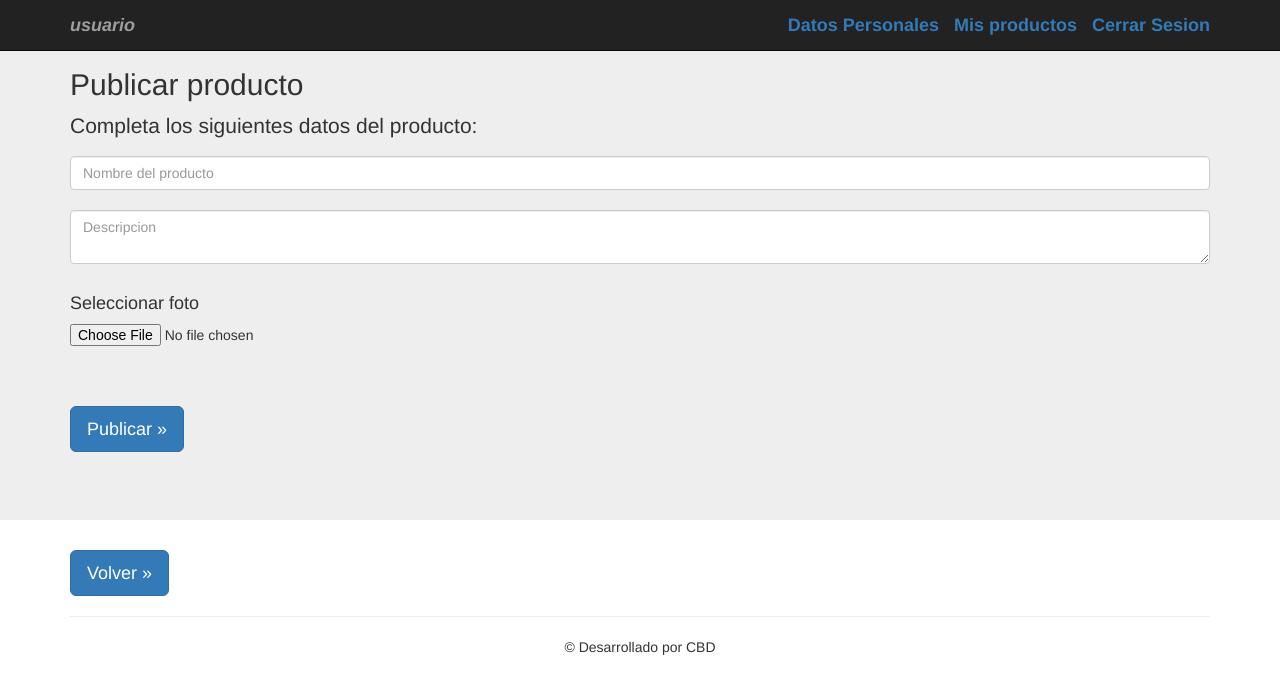
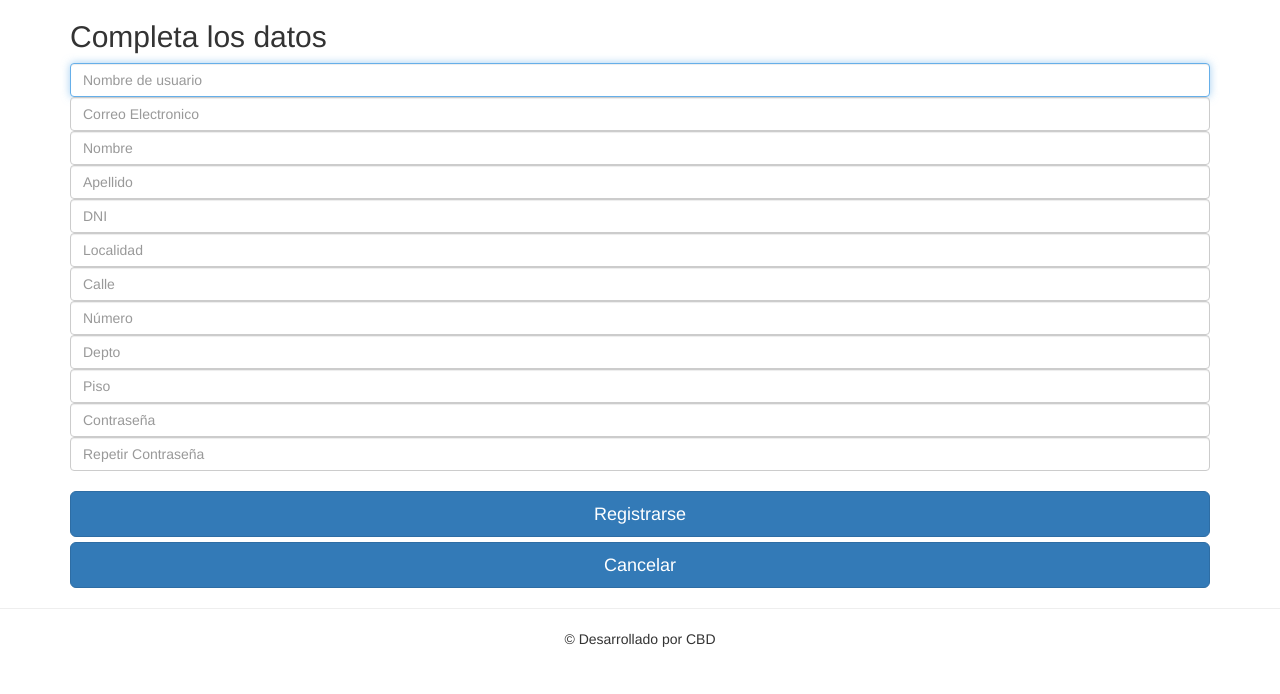
Before and after one commit to sborrillo/CBD-Software, a PHP site: page /publicar_form.php in a window 1280 px wide. Shown: the top 694 px of the page. Run offline with PHP 8.4, Linux system fonts and the light colour scheme; a user stored in the database is signed in; some libraries are stand-ins or nearby versions.

Commit message:
Update publicar_form.php

```diff
--- a/bestnid/publicar_form.php
+++ b/bestnid/publicar_form.php
@@ -1,4 +1,6 @@
-<?php session_start(); ?>
+<?php
+	session_start();
+?>
 <!DOCTYPE html>
 <html lang="en">
   <head>
@@ -10,13 +12,13 @@
     <meta name="author" content="">
     <link rel="icon" href="../../bestnid-logo.png">
 
-    <title>BestNid</title>
+    <title>BestNid - Registrarse</title>
 
     <!-- Bootstrap core CSS -->
-    <link href="bootstrap/css/bootstrap.min.css" rel="stylesheet">
+    <link href="../bootstrap/css/bootstrap.min.css" rel="stylesheet">
 
     <!-- Custom styles for this template -->
-    <link href="jumbotron.css" rel="stylesheet">
+    <link href="../bootstrap/css/signin.css" rel="stylesheet">
 
     <!-- Just for debugging purposes. Don't actually copy these 2 lines! -->
     <!--[if lt IE 9]><script src="../../assets/js/ie8-responsive-file-warning.js"></script><![endif]-->
@@ -31,65 +33,59 @@
 
   <body>
 
-    <nav class="navbar navbar-inverse navbar-fixed-top">
-      <div class="container">
-        <div class="navbar-header">
-          <button type="button" class="navbar-toggle collapsed" data-toggle="collapse" data-target="#navbar" aria-expanded="false" aria-controls="navbar">
-            <span class="sr-only">Toggle navigation</span>
-            <span class="icon-bar"></span>
-            <span class="icon-bar"></span>
-            <span class="icon-bar"></span>
-          </button>
-	  <b class="navbar-brand navbar-right" id="bienvenido"><i><?php echo $_SESSION['login_user']; ?></i></b>
-        </div>
-        <div id="navbar" class="navbar-collapse collapse">
-	   <b class="navbar-brand navbar-right" id="logout"><a href="logout.php">Cerrar Sesion</a></b>
-	   <b class="navbar-brand navbar-right" id="products"><a href="myproductos.php">Mis productos</a></b>
-	   <b class="navbar-brand navbar-right" id="products"><a href="#">Datos Personales</a></b>
-        </div><!--/.navbar-collapse -->
-      </div>
-    </nav>
+    <div class="container">
+      <form class="form-signin" method="POST" action="register.php">
+        <h2 class="form-signin-heading">Completa los datos</h2>
+		<label for="username" class="sr-only">Nombre de usuario</label>
+		<input type="text" name="username" class="form-control" placeholder="Nombre de usuario" required autofocus>
+        <label for="inputEmail" class="sr-only">Correo Electronico</label>
+        <input type="email" id="inputEmail" name="email" class="form-control" placeholder="Correo Electronico" required>
+		<label for="inputName" class="sr-only">Nombre</label>
+        <input type="text" id="inputName" name="name" class="form-control" placeholder="Nombre" required>
+		<label for="inputLastName" class="sr-only">Apellido</label>
+        <input type="text" id="inputLastName" name="lastName" class="form-control" placeholder="Apellido" required>
+		<label for="inputDni" class="sr-only">DNI</label>
+        <input type="number" id="inputDni" name="dni" maxlength=7 class="form-control" placeholder="DNI" required>
+		<label for="inputCity" class="sr-only">Localidad</label>
+        <input type="text" id="inputCity" name="city" class="form-control" placeholder="Localidad" required>
+		<label for="inputStreet" class="sr-only">Calle</label>
+        <input type="text" id="inputStreet" name="street" class="form-control" placeholder="Calle" required>
+		<label for="inputNumber" class="sr-only">Número</label>
+        <input type="number" id="inputNumber" name="number" class="form-control" placeholder="Número" required>
+		<label for="inputDepto" class="sr-only">Depto</label>
+        <input type="text" id="inputDepto" name="depto" class="form-control" placeholder="Depto">
+		<label for="inputFloor" class="sr-only">Piso</label>
+        <input type="text" id="inputFloor" name="floor" class="form-control" placeholder="Piso">
+        <label for="inputPassword" class="sr-only">Contraseña</label>
+        <input type="password" id="inputPassword" name="pass1" class="form-control" placeholder="Contraseña " required>
+        <label for="inputPassword2" class="sr-only">Contraseña2</label>
+        <input type="password" id="inputPassword2" name="pass2" class="form-control" placeholder="Repetir Contraseña" required>
+		<br>
+        <button name="send" id="send" class="btn btn-lg btn-primary btn-block" type="submit">Registrarse</button>
+		<?php if(isset($_SESSION['login_user'])){ ?>
+						<button class="btn btn-lg btn-primary btn-block" type="submit" onclick="window.location.href='gestionUsuarios.php'">Cancelar</button> <?php
+				}else{ ?>
+					<button class="btn btn-lg btn-primary btn-block" type="submit" onclick="window.location.href='index.php'">Cancelar</button> <?php } ?>
+      </form>
 
-    <!-- Main jumbotron for a primary marketing message or call to action -->
-    <div class="jumbotron">
-      <div class="container">
-        <h2>Publicar producto</h2>
-        <p>Completa los siguientes datos del producto:</p>
-		<form enctype="multipart/form-data" action='publicar.php' method='POST'>
-		<input type="text" name='producto' placeholder="Nombre del producto" class="form-control">
-		<br>
-		<textarea name="desc" placeholder="Descripcion" class="form-control"></textarea>
-		<br>
-		<h4>Seleccionar foto</h4>
-		<input name="foto" type="file">
-		<br>
-		<?php if(isset($_GET['mensaje'])){ ?>
-				<h3 Style="color:#D00909"><?php echo $_GET['mensaje']; ?></h3>
-		<?php } ?>
-		<br>
-		<br>
-		<button class="btn btn-primary btn-lg" type="submit" class="form-control">Publicar &raquo;</button>
-		</form>
-	<br>
-      </div>
-    </div>
+		<?php
+			if(empty($_POST) && !empty($_SESSION['errors'])){ ?>
+				<div>
+				<?php
+				foreach($_SESSION['errors'] as $value){ ?>
+					<br><b><?php echo '*' .$value; ?></b>
+				<?php }?>
+				</div>
+			<?php
+			}
+		?>
 
-    <div class="container">
-      <!-- Example row of columns -->
-	<a class="btn btn-primary btn-lg" href="profile.php" role="button">Volver &raquo;</a>
-      <hr>
-
+    </div> <!-- /container -->
+	<hr>
       <footer>
         <p align="center">&copy; Desarrollado por CBD</p>
       </footer>
-    </div> <!-- /container -->
 
-
-    <!-- Bootstrap core JavaScript
-    ================================================== -->
-    <!-- Placed at the end of the document so the pages load faster -->
-    <script src="https://ajax.googleapis.com/ajax/libs/jquery/1.11.2/jquery.min.js"></script>
-    <script src="bootstrap/js/bootstrap.min.js"></script>
     <!-- IE10 viewport hack for Surface/desktop Windows 8 bug -->
     <script src="../../assets/js/ie10-viewport-bug-workaround.js"></script>
   </body>
```
